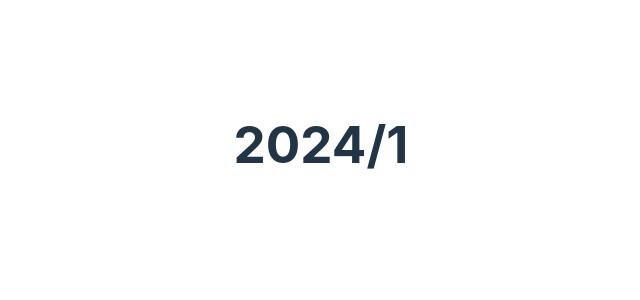
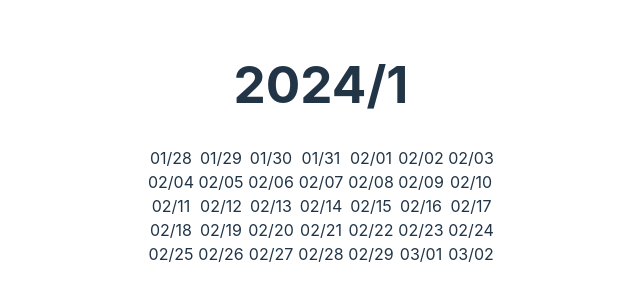
Before and after one commit to sh4869/dgen-calendar, a React (Vite) app: page / in a window 1280 px wide. Shown: the part 256-556 px from the top of the page, without its empty margins (319-959 px from the left). Built offline with nearby package versions, Linux system fonts and the light colour scheme.

Commit message:
カレンダーができた

```diff
--- a/src/App.tsx
+++ b/src/App.tsx
@@ -1,20 +1,49 @@
 import { useState } from "react";
 import "./App.css";
 import dayjs from "dayjs";
+import weekday from "dayjs/plugin/weekday";
+
+dayjs.extend(weekday);
 
 const header = () => {};
 
 function App() {
   const [year, setYear] = useState(dayjs().year());
   const [month, setMonth] = useState(dayjs().month());
+  const currentMonth = dayjs(`${year}-${month + 1}-1`);
 
-  const v = dayjs();
-
+  const first = currentMonth.weekday(0);
+  const last = currentMonth.date(currentMonth.daysInMonth()).weekday(7);
+  const dates = new Array(last.diff(first, "day"))
+    .fill(0)
+    .map((_, i) => first.clone().add(i, "day"))
+    .reduce<dayjs.Dayjs[][]>((p, c, i) => {
+      if (p.length == 0) {
+        return [[c]];
+      }
+      if (i % 7 == 0) {
+        return [...p, [c]];
+      }
+      const remain = p.slice(0, p.length - 1);
+      const last = p[p.length - 1];
+      return [...remain, [...last, c]];
+    }, []);
+  console.log(first, last);
+  console.log(dates);
   return (
     <div className="App">
       <h1>
         {year}/{month}
       </h1>
+      {dates.map((v) => (
+        <div>
+          {v.map((v) => (
+            <div style={{ display: "inline-block", width: "50px" }}>
+              {v.format("MM/DD")}
+            </div>
+          ))}
+        </div>
+      ))}
     </div>
   );
 }
```
